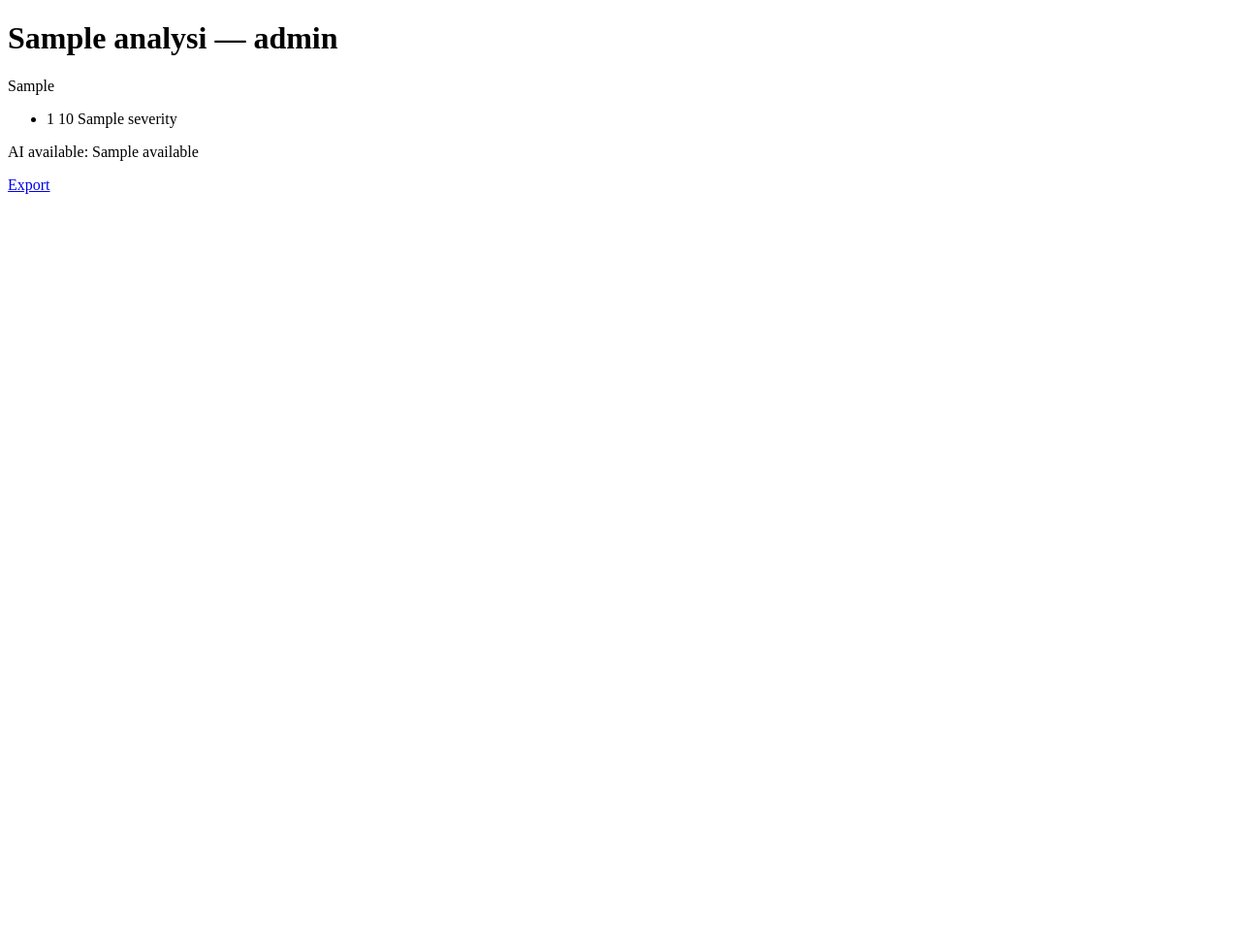
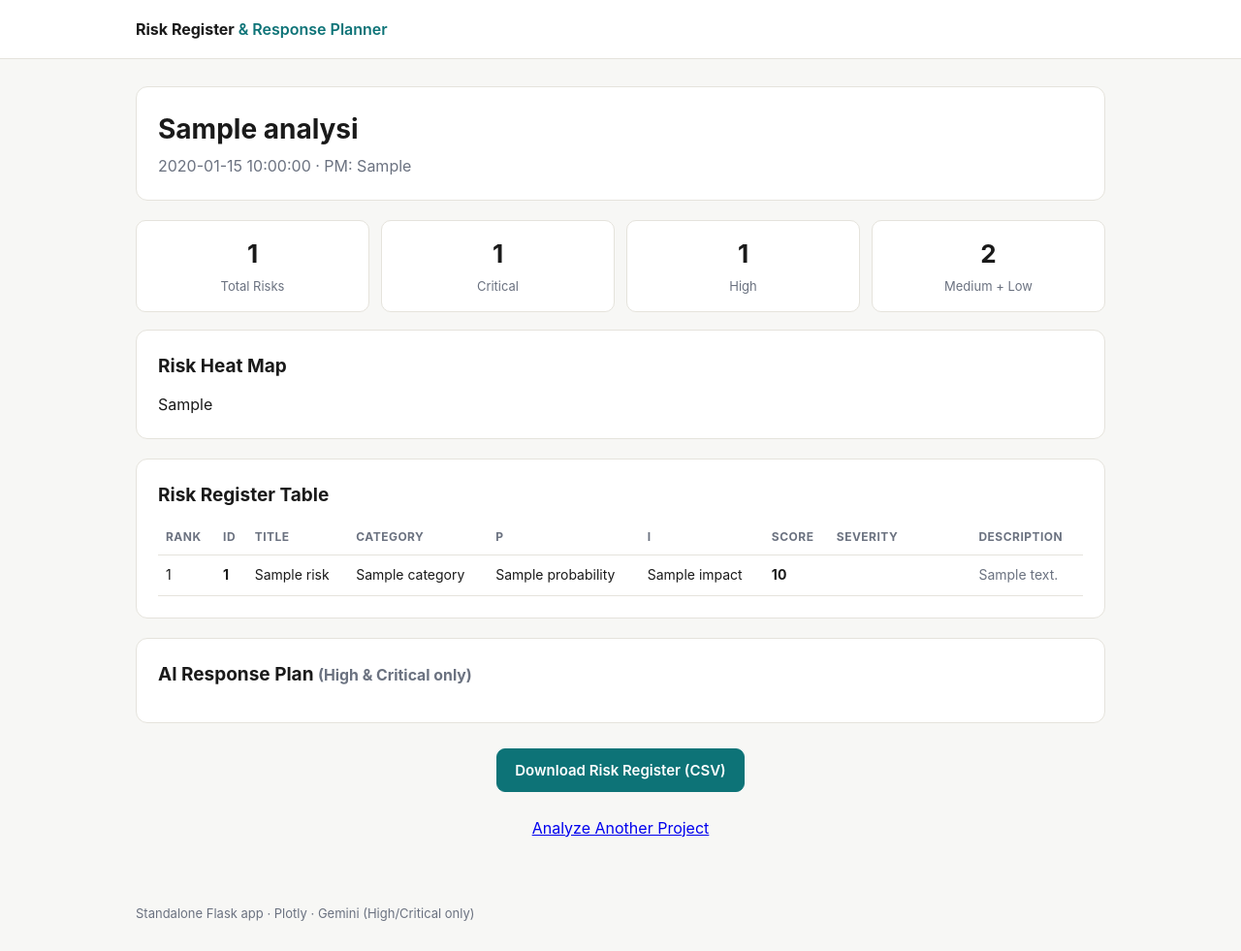
Before and after one commit to SanayKrishna/riskmap, a Flask app: template templates/results.html in a window 1280 px wide. Shown: the whole page at 97% size. Before the commit the page ends 200 px from the top, so only its background shows below. Run offline with Flask 3, Linux system fonts and the light colour scheme; the template is opened without the code that fills it: most values are stand-ins (such as "Sample title", 1, 10 or a date in 2020); some libraries are stand-ins or nearby versions.

Commit message:
feat(ui): add results page with register table and AI cards

```diff
--- a/templates/results.html
+++ b/templates/results.html
@@ -1,6 +1,74 @@
-<!doctype html><title>Results</title>
-<h1>{{ analysis.project_name }} — {{ analysis.overall_level }}</h1>
-<div>{{ heatmap_div|safe }}</div>
-<ul>{% for r in analysis.risks %}<li>{{ r.id }} {{ r.score }} {{ r.severity }}</li>{% endfor %}</ul>
-<p>AI available: {{ ai.available }}</p>
-<a href="/export">Export</a>
+{% extends "base.html" %}
+{% block title %}{{ analysis.project_name }} — Results{% endblock %}
+{% block content %}
+<div class="card">
+  <div class="strip">
+    <div>
+      <h1 style="margin:0">{{ analysis.project_name }}</h1>
+      <p class="sub" style="margin:4px 0 0">{{ analysis.date }}{% if analysis.project_manager %} · PM: {{ analysis.project_manager }}{% endif %}</p>
+    </div>
+    <span class="badge b-{{ analysis.overall_level }}">{{ analysis.overall_level }} Risk</span>
+  </div>
+</div>
+
+<div class="stats">
+  <div class="stat"><b>{{ analysis.total_count }}</b><span>Total Risks</span></div>
+  <div class="stat"><b>{{ analysis.critical_count }}</b><span>Critical</span></div>
+  <div class="stat"><b>{{ analysis.high_count }}</b><span>High</span></div>
+  <div class="stat"><b>{{ analysis.medium_count + analysis.low_count }}</b><span>Medium + Low</span></div>
+</div>
+
+<div class="card">
+  <h2>Risk Heat Map</h2>
+  <div class="plotly-div">{{ heatmap_div|safe }}</div>
+</div>
+
+<div class="card">
+  <h2>Risk Register Table</h2>
+  <div style="overflow:auto">
+  <table>
+    <tr><th>Rank</th><th>ID</th><th>Title</th><th>Category</th><th>P</th><th>I</th><th>Score</th><th>Severity</th><th>Description</th></tr>
+    {% for r in analysis.risks %}
+    <tr class="sev-{{ r.severity }}">
+      <td>{{ r.priority_rank }}</td><td><b>{{ r.id }}</b></td><td>{{ r.title }}</td>
+      <td>{{ r.category }}</td><td>{{ r.probability }}</td><td>{{ r.impact }}</td>
+      <td><b>{{ r.score }}</b></td>
+      <td><span class="pill b-{{ r.severity }}">{{ r.severity }}</span></td>
+      <td class="muted">{{ r.description }}</td>
+    </tr>
+    {% endfor %}
+  </table>
+  </div>
+</div>
+
+<div class="card">
+  <h2>AI Response Plan <small class="muted">(High &amp; Critical only)</small></h2>
+  {% if not ai.available %}
+    <div class="ai-card"><b>AI response plan unavailable</b>
+      <p class="muted">The Gemini call failed or no key is configured. The scored register above is unaffected. Details logged to <code>ai_log.txt</code>.</p>
+    </div>
+  {% endif %}
+  {% for r in analysis.risks if r.severity in ('High','Critical') %}
+    {% set plan = ai.plans.get(r.id) if ai.plans else None %}
+    <div class="ai-card">
+      <div class="ai-head">
+        <div><b>{{ r.id }}</b> — {{ r.title }} <span class="pill b-{{ r.severity }}">{{ r.severity }} · {{ r.score }}</span></div>
+        {% if plan %}<span class="pill b-{{ plan.strategy }}">{{ plan.strategy }}</span>{% endif %}
+      </div>
+      {% if plan %}
+        <p><i>{{ plan.strategy_justification }}</i></p>
+        <ol class="actions">{% for a in plan.actions %}<li>{{ a }}</li>{% endfor %}</ol>
+        <p>Owner: <span class="owner">{{ plan.owner }}</span></p>
+        <div class="contingency"><b>Contingency:</b> {{ plan.contingency }}</div>
+      {% else %}
+        <p class="muted">No AI plan for {{ r.id }} (AI unavailable or skipped).</p>
+      {% endif %}
+    </div>
+  {% endfor %}
+</div>
+
+<div class="center">
+  <a class="btn btn-primary" href="/export">Download Risk Register (CSV)</a><br><br>
+  <a href="/">Analyze Another Project</a>
+</div>
+{% endblock %}
```
